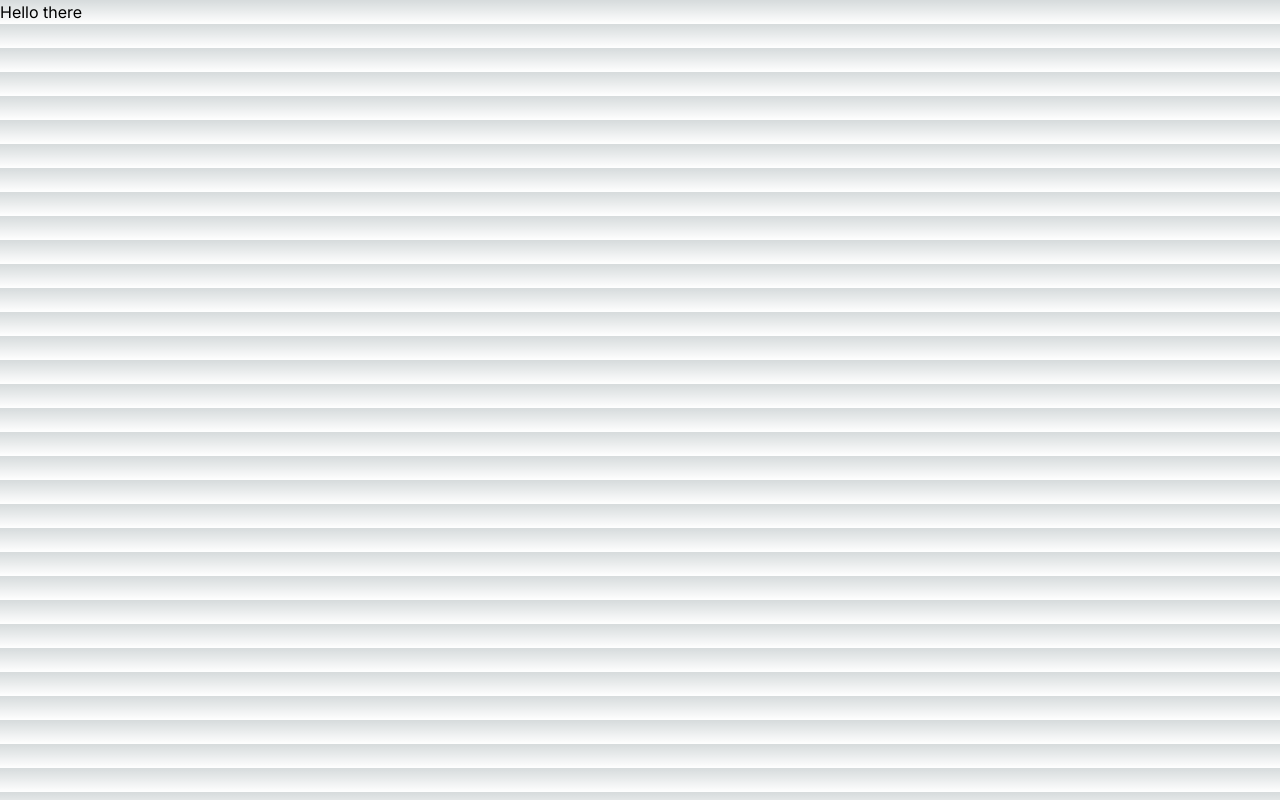
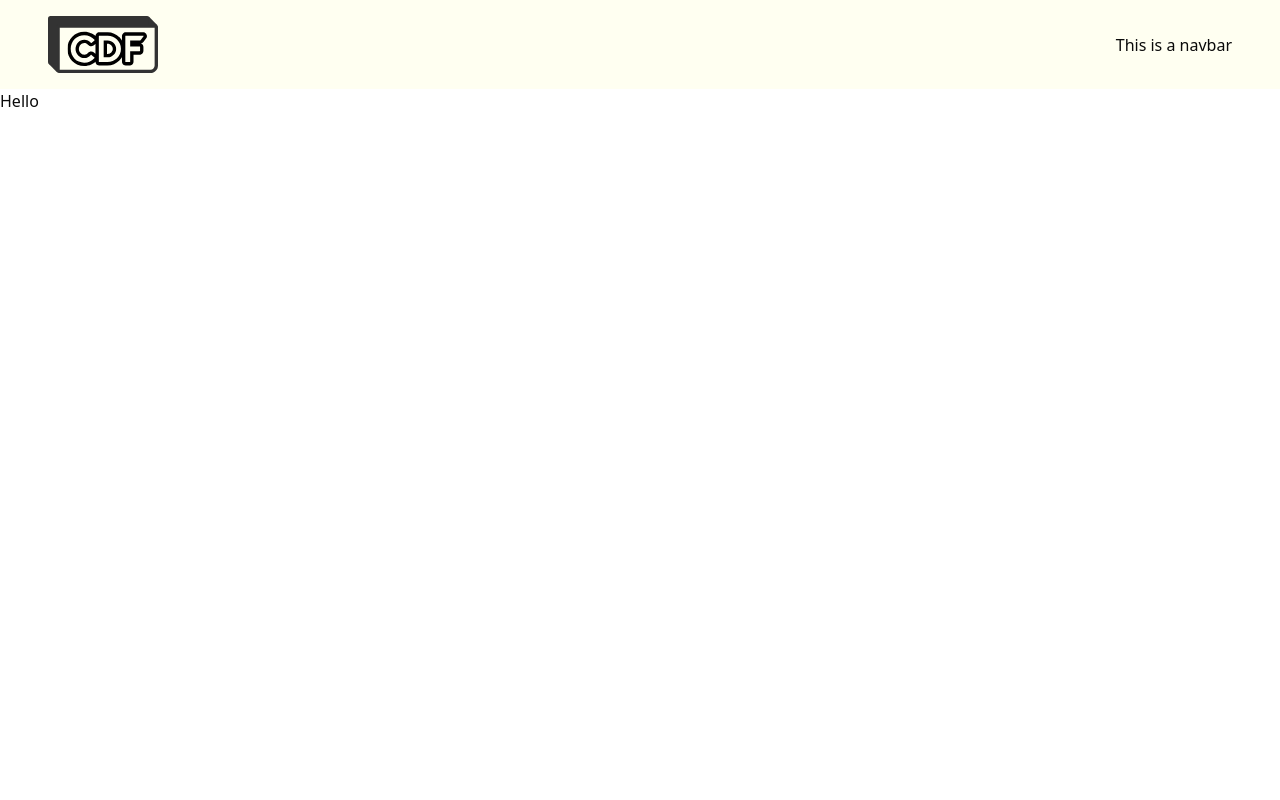
Before and after one commit to varadpuranik123/compressor-cdf, a Next.js app: page / in a window 1280 px wide. Built offline with nearby package versions, Linux system fonts and the light colour scheme.

Commit message:
added navbar

```diff
--- /dev/null
+++ b/app/(main)/_components/logo.tsx
@@ -0,0 +1,17 @@
+"use client";
+
+import Image from "next/image";
+
+export const Logo = () => {
+    return(
+        <div>
+            <Image
+            src="/logo.svg"
+            alt="Logo"
+            height="110"
+            width="110"
+            />
+        </div>
+
+    )
+}
--- /dev/null
+++ b/app/(main)/_components/navbar.tsx
@@ -0,0 +1,15 @@
+"use client";
+import { Logo } from "./logo"
+
+export const Navbar = () => {
+    return(
+        <div className="flex justify-between items-center bg-[#fffff1] px-12 py-4">
+            <div>
+                <Logo />
+            </div>
+            <div>
+                This is a navbar
+            </div>
+        </div>
+    )
+}
--- a/app/page.tsx
+++ b/app/(main)/page.tsx
@@ -1,9 +1,7 @@
-import Image from 'next/image'
-
 export default function Home() {
   return (
     <div>
-      Hello there
+      Hello
     </div>
   )
 }
--- a/app/globals.css
+++ b/app/globals.css
@@ -2,26 +2,75 @@
 @tailwind components;
 @tailwind utilities;
 
-:root {
-  --foreground-rgb: 0, 0, 0;
-  --background-start-rgb: 214, 219, 220;
-  --background-end-rgb: 255, 255, 255;
-}
+@layer base {
+  :root {
+    --background: 0 0% 100%;
+    --foreground: 0 0% 3.9%;
 
-@media (prefers-color-scheme: dark) {
-  :root {
-    --foreground-rgb: 255, 255, 255;
-    --background-start-rgb: 0, 0, 0;
-    --background-end-rgb: 0, 0, 0;
+    --card: 0 0% 100%;
+    --card-foreground: 0 0% 3.9%;
+
+    --popover: 0 0% 100%;
+    --popover-foreground: 0 0% 3.9%;
+
+    --primary: 0 0% 9%;
+    --primary-foreground: 0 0% 98%;
+
+    --secondary: 0 0% 96.1%;
+    --secondary-foreground: 0 0% 9%;
+
+    --muted: 0 0% 96.1%;
+    --muted-foreground: 0 0% 45.1%;
+
+    --accent: 0 0% 96.1%;
+    --accent-foreground: 0 0% 9%;
+
+    --destructive: 0 84.2% 60.2%;
+    --destructive-foreground: 0 0% 98%;
+
+    --border: 0 0% 89.8%;
+    --input: 0 0% 89.8%;
+    --ring: 0 0% 3.9%;
+
+    --radius: 0.5rem;
+  }
+
+  .dark {
+    --background: 0 0% 3.9%;
+    --foreground: 0 0% 98%;
+
+    --card: 0 0% 3.9%;
+    --card-foreground: 0 0% 98%;
+
+    --popover: 0 0% 3.9%;
+    --popover-foreground: 0 0% 98%;
+
+    --primary: 0 0% 98%;
+    --primary-foreground: 0 0% 9%;
+
+    --secondary: 0 0% 14.9%;
+    --secondary-foreground: 0 0% 98%;
+
+    --muted: 0 0% 14.9%;
+    --muted-foreground: 0 0% 63.9%;
+
+    --accent: 0 0% 14.9%;
+    --accent-foreground: 0 0% 98%;
+
+    --destructive: 0 62.8% 30.6%;
+    --destructive-foreground: 0 0% 98%;
+
+    --border: 0 0% 14.9%;
+    --input: 0 0% 14.9%;
+    --ring: 0 0% 83.1%;
   }
 }
 
-body {
-  color: rgb(var(--foreground-rgb));
-  background: linear-gradient(
-      to bottom,
-      transparent,
-      rgb(var(--background-end-rgb))
-    )
-    rgb(var(--background-start-rgb));
+@layer base {
+  * {
+    @apply border-border;
+  }
+  body {
+    @apply bg-background text-foreground;
+  }
 }
--- a/app/layout.tsx
+++ b/app/layout.tsx
@@ -1,6 +1,7 @@
 import type { Metadata } from 'next'
 import { Inter } from 'next/font/google'
 import './globals.css'
+import { Navbar } from './(main)/_components/navbar'
 
 const inter = Inter({ subsets: ['latin'] })
 
@@ -16,7 +17,12 @@
 }) {
   return (
     <html lang="en">
-      <body className={inter.className}>{children}</body>
+      <div>
+        <Navbar />
+        <main>
+          {children}
+        </main>
+      </div>
     </html>
   )
 }
--- /dev/null
+++ b/lib/utils.ts
@@ -0,0 +1,6 @@
+import { type ClassValue, clsx } from "clsx"
+import { twMerge } from "tailwind-merge"
+
+export function cn(...inputs: ClassValue[]) {
+  return twMerge(clsx(inputs))
+}
--- a/tailwind.config.ts
+++ b/tailwind.config.ts
@@ -1,20 +1,76 @@
-import type { Config } from 'tailwindcss'
-
-const config: Config = {
+/** @type {import('tailwindcss').Config} */
+module.exports = {
+  darkMode: ["class"],
   content: [
-    './pages/**/*.{js,ts,jsx,tsx,mdx}',
-    './components/**/*.{js,ts,jsx,tsx,mdx}',
-    './app/**/*.{js,ts,jsx,tsx,mdx}',
-  ],
+    './pages/**/*.{ts,tsx}',
+    './components/**/*.{ts,tsx}',
+    './app/**/*.{ts,tsx}',
+    './src/**/*.{ts,tsx}',
+	],
   theme: {
+    container: {
+      center: true,
+      padding: "2rem",
+      screens: {
+        "2xl": "1400px",
+      },
+    },
     extend: {
-      backgroundImage: {
-        'gradient-radial': 'radial-gradient(var(--tw-gradient-stops))',
-        'gradient-conic':
-          'conic-gradient(from 180deg at 50% 50%, var(--tw-gradient-stops))',
+      colors: {
+        border: "hsl(var(--border))",
+        input: "hsl(var(--input))",
+        ring: "hsl(var(--ring))",
+        background: "hsl(var(--background))",
+        foreground: "hsl(var(--foreground))",
+        primary: {
+          DEFAULT: "hsl(var(--primary))",
+          foreground: "hsl(var(--primary-foreground))",
+        },
+        secondary: {
+          DEFAULT: "hsl(var(--secondary))",
+          foreground: "hsl(var(--secondary-foreground))",
+        },
+        destructive: {
+          DEFAULT: "hsl(var(--destructive))",
+          foreground: "hsl(var(--destructive-foreground))",
+        },
+        muted: {
+          DEFAULT: "hsl(var(--muted))",
+          foreground: "hsl(var(--muted-foreground))",
+        },
+        accent: {
+          DEFAULT: "hsl(var(--accent))",
+          foreground: "hsl(var(--accent-foreground))",
+        },
+        popover: {
+          DEFAULT: "hsl(var(--popover))",
+          foreground: "hsl(var(--popover-foreground))",
+        },
+        card: {
+          DEFAULT: "hsl(var(--card))",
+          foreground: "hsl(var(--card-foreground))",
+        },
+      },
+      borderRadius: {
+        lg: "var(--radius)",
+        md: "calc(var(--radius) - 2px)",
+        sm: "calc(var(--radius) - 4px)",
+      },
+      keyframes: {
+        "accordion-down": {
+          from: { height: 0 },
+          to: { height: "var(--radix-accordion-content-height)" },
+        },
+        "accordion-up": {
+          from: { height: "var(--radix-accordion-content-height)" },
+          to: { height: 0 },
+        },
+      },
+      animation: {
+        "accordion-down": "accordion-down 0.2s ease-out",
+        "accordion-up": "accordion-up 0.2s ease-out",
       },
     },
   },
-  plugins: [],
+  plugins: [require("tailwindcss-animate")],
 }
-export default config
```
Also changed, not shown: package.json (+10 -4 lines), components.json (added), public/logo.svg (added), 1 other file (tests, documents, lock files or other folders).
